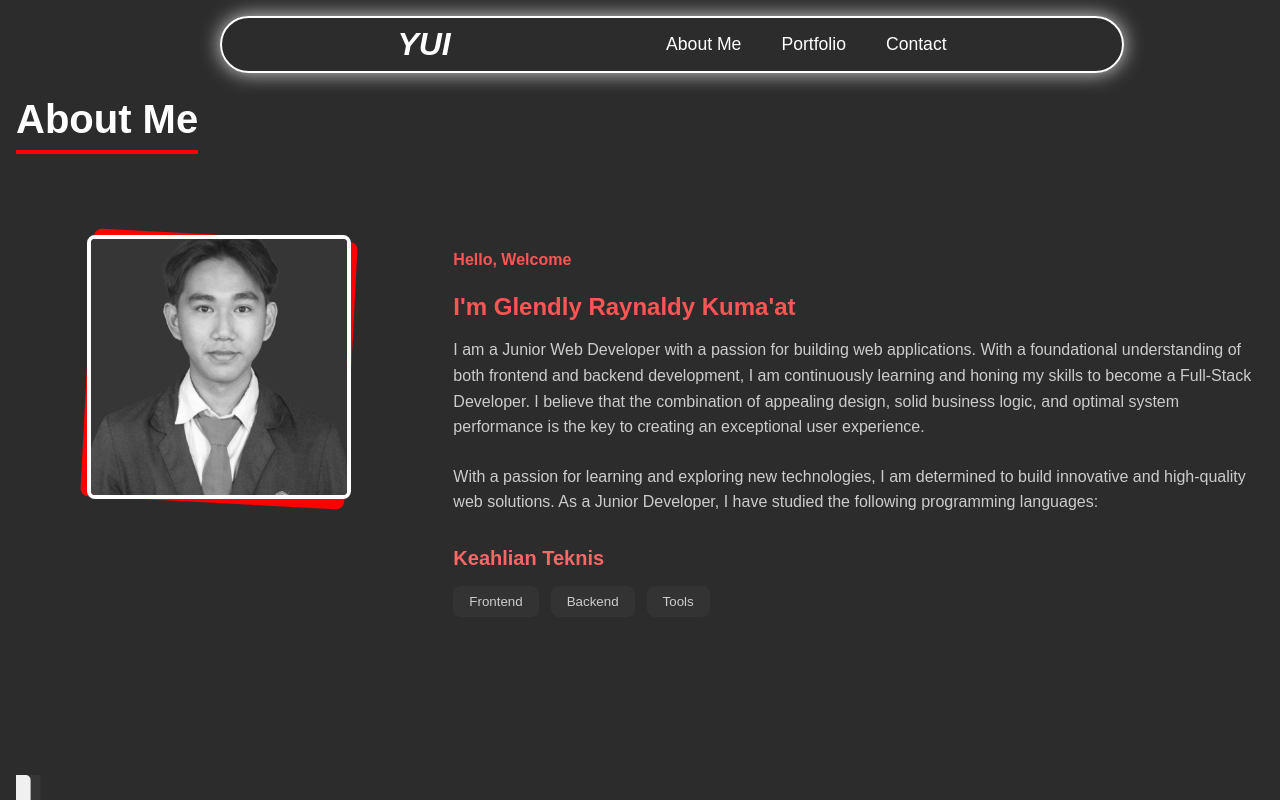
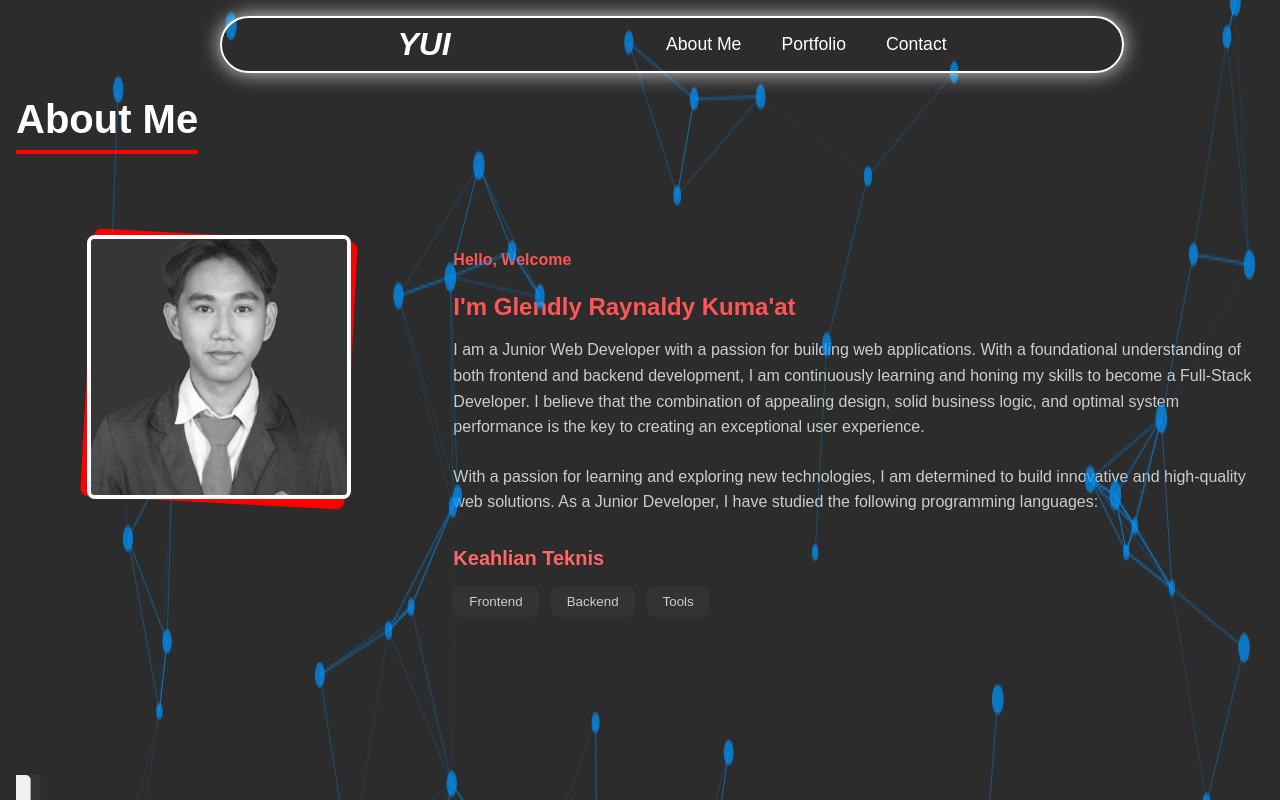
Before and after one commit to SuperHaze03/Portfolio, a React (Vite) app: page /#/ in a window 1280 px wide. Shown: the top 800 px of the page. Built offline with nearby package versions, Linux system fonts and the light colour scheme.

Commit message:
update project terbaru

```diff
--- a/package.json
+++ b/package.json
@@ -30,6 +30,7 @@
     "react-router-dom": "^7.4.1",
     "react-router-hash-link": "^2.4.3",
     "react-scroll": "^1.9.3",
+    "react-tsparticles": "^2.12.2",
     "three": "^0.175.0"
   }
 }
--- a/src/app.jsx
+++ b/src/app.jsx
@@ -3,6 +3,7 @@ import Navbar from './components/navbar';
 import About from './pages/about';
 import Projects from "./components/Projects";
 import Contact from './pages/Contact';
+
 import './style.css';
 import { HashRouter as Router, Routes, Route } from 'react-router-dom';
 
--- /dev/null
+++ b/src/components/Background.jsx
@@ -0,0 +1,108 @@
+import React, { useEffect, useRef } from "react";
+
+const Background = () => {
+  const canvasRef = useRef(null);
+
+  useEffect(() => {
+    const canvas = canvasRef.current;
+    const ctx = canvas.getContext("2d");
+    let width = canvas.width = window.innerWidth;
+    let height = canvas.height = 400;
+    const particlesCount = 60;
+    const maxDistance = 120; // jarak maksimum untuk menghubungkan garis
+    let animationFrameId;
+
+    // Buat array partikel
+    const particles = [];
+
+    // Inisialisasi partikel dengan posisi dan kecepatan acak
+    for (let i = 0; i < particlesCount; i++) {
+      particles.push({
+        x: Math.random() * width,
+        y: Math.random() * height,
+        vx: (Math.random() - 0.5) * 1.5,
+        vy: (Math.random() - 0.5) * 1.5,
+        radius: 3 + Math.random() * 3,
+      });
+    }
+
+    // Fungsi untuk menggambar garis antara dua titik
+    function drawLine(p1, p2, opacity) {
+      ctx.strokeStyle = `rgba(0, 150, 255, ${opacity})`;
+      ctx.lineWidth = 1;
+      ctx.beginPath();
+      ctx.moveTo(p1.x, p1.y);
+      ctx.lineTo(p2.x, p2.y);
+      ctx.stroke();
+    }
+
+    // Fungsi render animasi
+    function render() {
+      ctx.clearRect(0, 0, width, height);
+
+      // Update posisi partikel dan gambar lingkaran
+      particles.forEach(p => {
+        p.x += p.vx;
+        p.y += p.vy;
+
+        // Jika partikel keluar dari canvas, balik arah
+        if (p.x < 0 || p.x > width) p.vx = -p.vx;
+        if (p.y < 0 || p.y > height) p.vy = -p.vy;
+
+        // Gambar partikel
+        ctx.fillStyle = "rgba(0, 150, 255, 0.7)";
+        ctx.beginPath();
+        ctx.arc(p.x, p.y, p.radius, 0, Math.PI * 2);
+        ctx.fill();
+      });
+
+      // Gambar garis antar partikel jika jarak dekat
+      for (let i = 0; i < particlesCount; i++) {
+        for (let j = i + 1; j < particlesCount; j++) {
+          const dx = particles[i].x - particles[j].x;
+          const dy = particles[i].y - particles[j].y;
+          const dist = Math.sqrt(dx * dx + dy * dy);
+
+          if (dist < maxDistance) {
+            let opacity = 1 - dist / maxDistance;
+            drawLine(particles[i], particles[j], opacity);
+          }
+        }
+      }
+
+      animationFrameId = requestAnimationFrame(render);
+    }
+
+    render();
+
+    // Resize canvas jika window diresize
+    function handleResize() {
+      width = canvas.width = window.innerWidth;
+      height = canvas.height = 400;
+    }
+    window.addEventListener("resize", handleResize);
+
+    // Cleanup saat unmount
+    return () => {
+      cancelAnimationFrame(animationFrameId);
+      window.removeEventListener("resize", handleResize);
+    };
+  }, []);
+
+  return (
+    <canvas
+      ref={canvasRef}
+      style={{
+        position: "absolute",
+        top: 0,
+        left: 0,
+        width: "100%",
+        height: "1000px",
+      zIndex: 0,
+        pointerEvents: "none",
+      }}
+    />
+  );
+};
+
+export default Background;
--- a/src/pages/About.css
+++ b/src/pages/About.css
@@ -8,6 +8,8 @@ html {
   background-color: #2C2C2C;
   color: white;
   padding: 4rem 1rem;
+   position: relative;
+    overflow: hidden;
 }
 
 .about-container {
--- a/src/pages/About.jsx
+++ b/src/pages/About.jsx
@@ -1,8 +1,8 @@
 import React, { useEffect, useRef, useState } from 'react';
 import { motion, AnimatePresence, useAnimation } from 'framer-motion';
+import Background from "../components/background";
 import { useInView } from 'react-intersection-observer';
 import emailjs from '@emailjs/browser';
-
 import './About.css';
 
 const About = () => {
@@ -23,6 +23,8 @@ const About = () => {
     const reverseStartTime = useRef(null);
     const pauseTime = useRef(0);
     const reversePauseTime = useRef(0);
+    const [scrollRatio, setScrollRatio] = useState(0);
+
 
 
 
@@ -46,14 +48,35 @@ const About = () => {
       error: false,
       message: ''
     });
-
+    const interpolateColor = (ratio) => {
+      const r = Math.round(255 * (1 - ratio)); // merah → biru
+      const g = 0;
+      const b = Math.round(255 * ratio);
+      return `rgb(${r},${g},${b})`;
+    };
     const controls = useAnimation();
 
     useEffect(() => {
-        if (inView) {
-            controls.start('visible');
-        }
+      const onScroll = () => {
+        if (!ref.current) return;
+
+        const rect = ref.current.getBoundingClientRect();
+        const windowHeight = window.innerHeight;
+        let ratio = 1 - Math.min(Math.max(rect.top / windowHeight, 0), 1);
+        setScrollRatio(ratio);
+      };
+
+      window.addEventListener("scroll", onScroll, { passive: true });
+      onScroll(); // hitung awal
+
+      // Tambahan: animasi masuk
+      if (inView) {
+        controls.start("visible");
+      }
+
+      return () => window.removeEventListener("scroll", onScroll);
     }, [controls, inView]);
+
 
     // Skill data
     const skills = [
@@ -415,7 +438,7 @@ const About = () => {
                             >
                                 <div className="profile-bg"></div>
                                 <motion.img
-                                    src="/Portfolio/me.jpeg"
+                                    src="me.jpeg"
                                     alt="Glendly Raynaldy Kuma'at"
                                     className="profile-image"
                                     initial={{ filter: "grayscale(100%)" }}
@@ -427,6 +450,7 @@ const About = () => {
                         <motion.div
                             className={`about-text ${isVisibleAbout ? 'visible' : ''}`}
                             variants={childVariants}
+                            ref={ref} style={{ color: interpolateColor(scrollRatio) }}
                         >
                             <motion.h3
                                 className="about-subtitle-small"
@@ -449,6 +473,7 @@ const About = () => {
                                 initial={{ y: 20, opacity: 0 }}
                                 animate={{ y: 0, opacity: 1 }}
                                 transition={{ delay: 0.6, duration: 0.5 }}
+
                             >
                               I am a Junior Web Developer with a passion for building web applications. With a foundational understanding of both frontend and backend development, I am continuously learning and honing my skills to become a Full-Stack Developer. I believe that the combination of appealing design, solid business logic, and optimal system performance is the key to creating an exceptional user experience.
                             </motion.p>
@@ -508,11 +533,15 @@ With a passion for learning and exploring new technologies, I am determined to b
                                                     </motion.div>
                                                 )}
                                             </AnimatePresence>
+
                                         </motion.div>
                                     ))}
                                 </div>
+
                             </motion.div>
+
                         </motion.div>
+                        <Background />
                     </div>
                     <motion.div
                         className="tech-stack-container"
```
Also changed, not shown: 1 other file (tests, documents, lock files or other folders).
